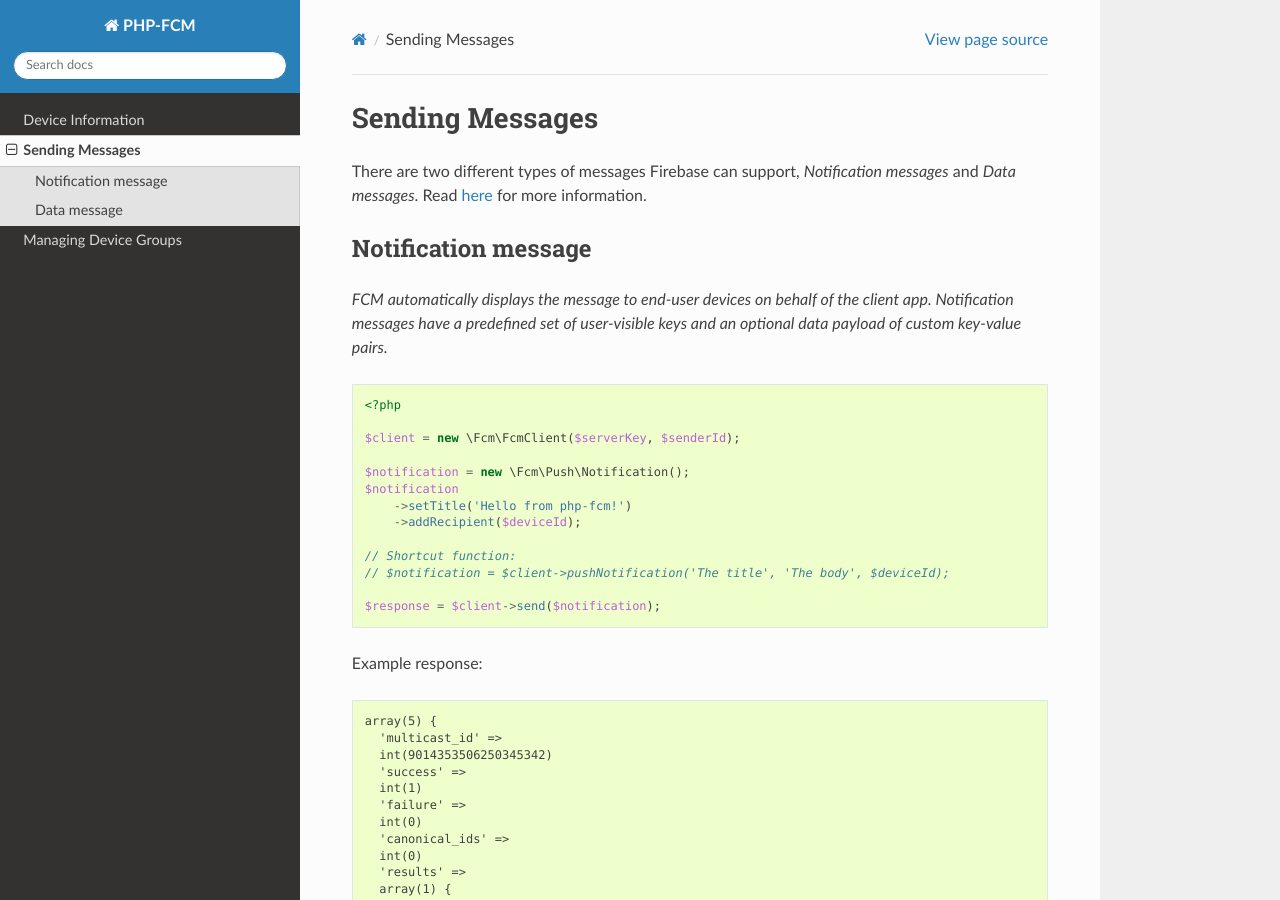
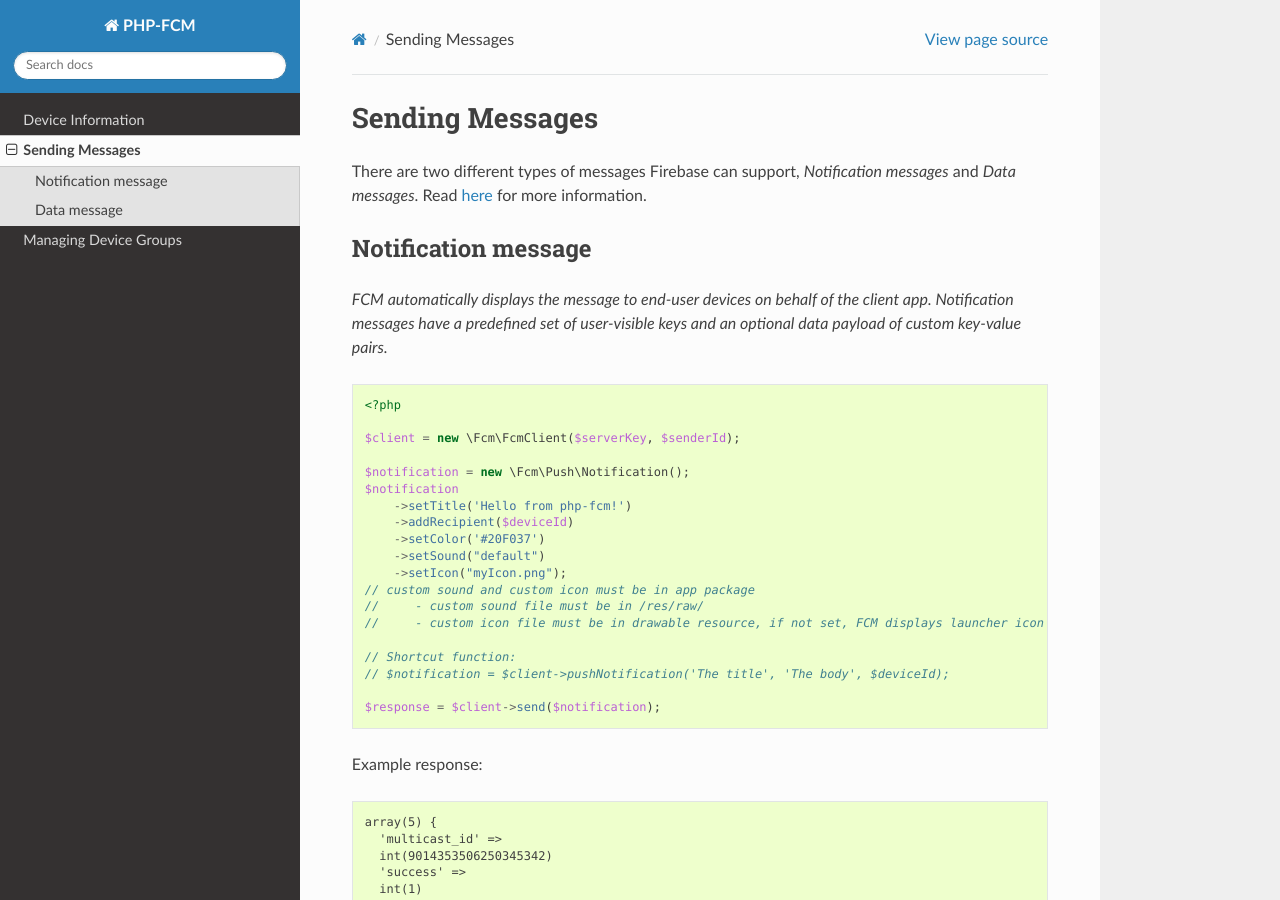
Before and after one commit to EdwinHoksberg/php-fcm, a Sphinx documentation site: the page built from docs/message.rst, in a window 1280 px wide and 900 px high. Built offline with Sphinx 7.4.7 and the Read the Docs theme 2.0.0, drawn with Linux system fonts in a browser that asks for light colours; pages that are not in the unit, such as notebooks, are missing from menus.

Commit message:
Update message.rst

```diff
--- a/docs/message.rst
+++ b/docs/message.rst
@@ -19,7 +19,13 @@ Notification message
     $notification = new \Fcm\Push\Notification();
     $notification
         ->setTitle('Hello from php-fcm!')
-        ->addRecipient($deviceId);
+        ->addRecipient($deviceId)
+        ->setColor('#20F037')
+        ->setSound("default")
+        ->setIcon("myIcon.png");
+    // custom sound and custom icon must be in app package
+    //     - custom sound file must be in /res/raw/
+    //     - custom icon file must be in drawable resource, if not set, FCM displays launcher icon in app manifest
 
     // Shortcut function:
     // $notification = $client->pushNotification('The title', 'The body', $deviceId);
```
